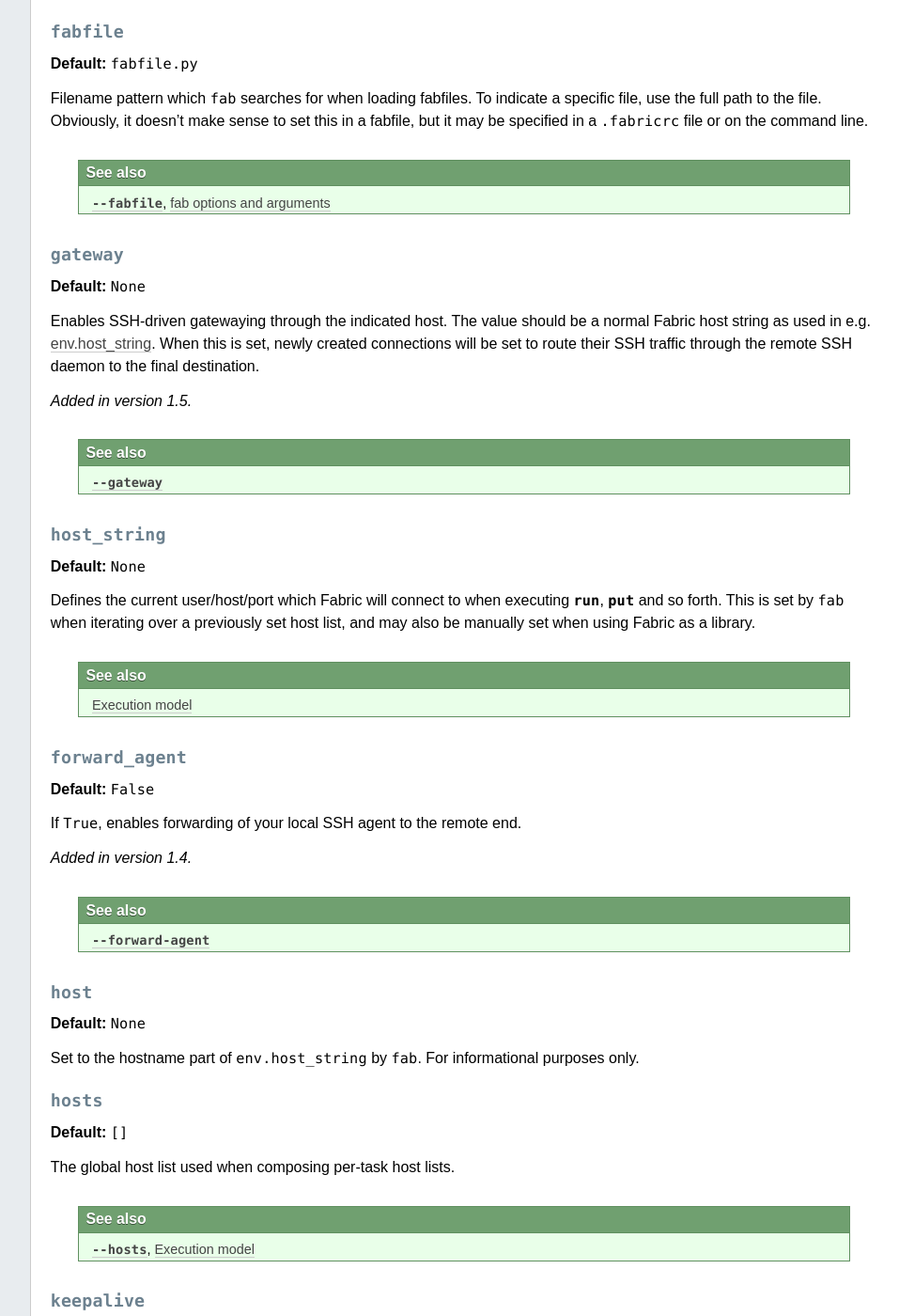
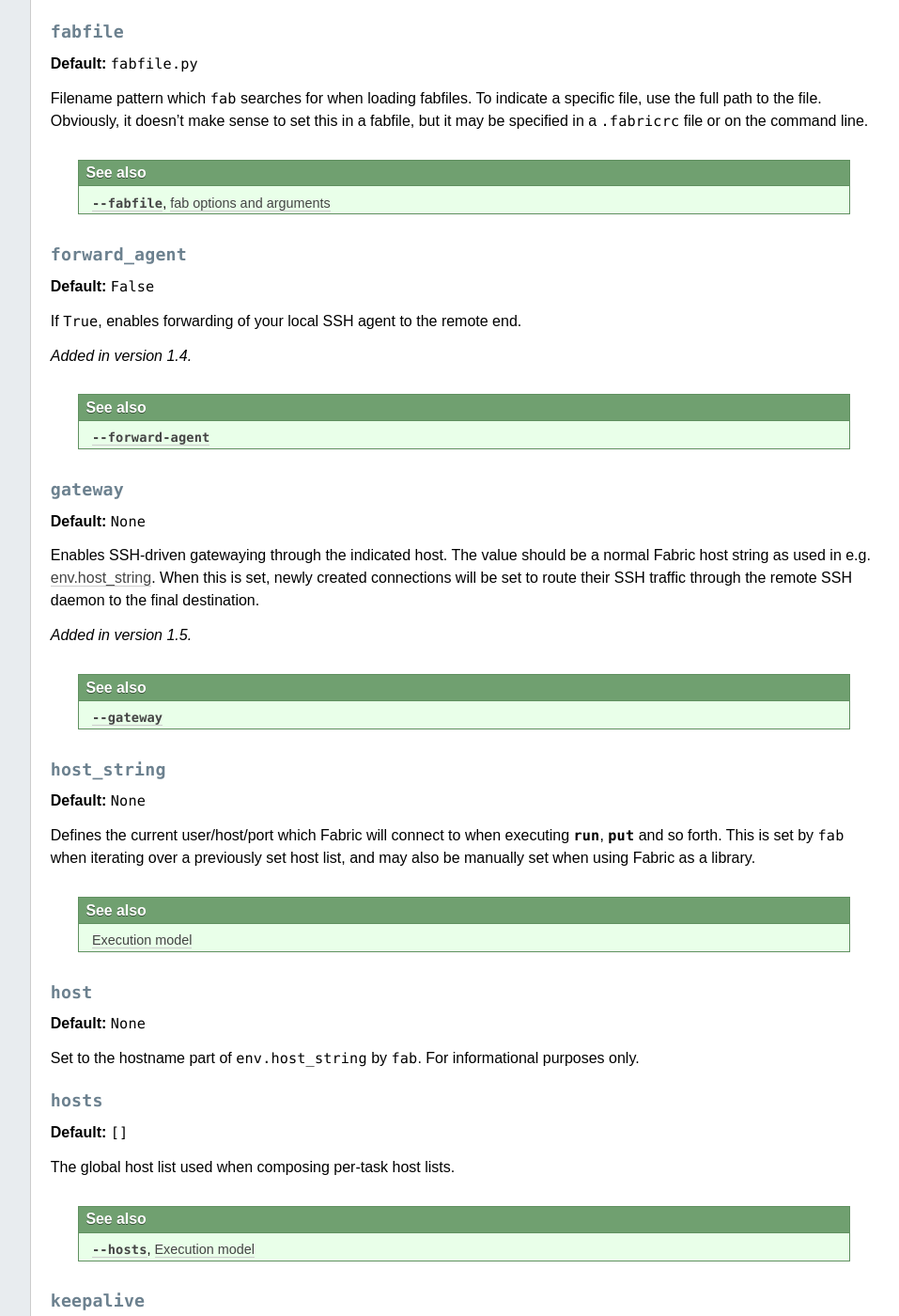
Before and after one commit to fabric/fabric, a Sphinx documentation site: the page built from docs/usage/env.rst, in a window 1280 px wide and 1400 px high, scrolled down 5255 px. Shown: the whole window at 94% size, without its empty margins (224-1181 px from the left). Built offline with Sphinx 7.4.7, drawn with Linux system fonts in a browser that asks for light colours; part of the change alters nothing that is shown; some of the changed text lies outside the part shown.

```diff
--- a/docs/usage/env.rst
+++ b/docs/usage/env.rst
@@ -320,6 +320,20 @@ doesn't make sense to set this in a fabfile, but it may be specified in a
 .. seealso:: :option:`--fabfile <-f>`, :doc:`fab`
 
 
+.. _forward-agent:
+
+``forward_agent``
+--------------------
+
+**Default:** ``False``
+
+If ``True``, enables forwarding of your local SSH agent to the remote end.
+
+.. versionadded:: 1.4
+
+.. seealso:: :option:`--forward-agent <-A>`
+
+
 .. _gateway:
 
 ``gateway``
@@ -350,20 +364,6 @@ Defines the current user/host/port which Fabric will connect to when executing
 manually set when using Fabric as a library.
 
 .. seealso:: :doc:`execution`
-
-
-.. _forward-agent:
-
-``forward_agent``
---------------------
-
-**Default:** ``False``
-
-If ``True``, enables forwarding of your local SSH agent to the remote end.
-
-.. versionadded:: 1.4
-
-.. seealso:: :option:`--forward-agent <-A>`
 
 
 ``host``
```
